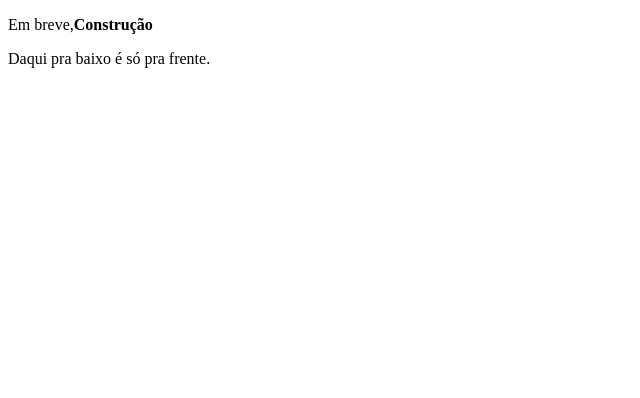
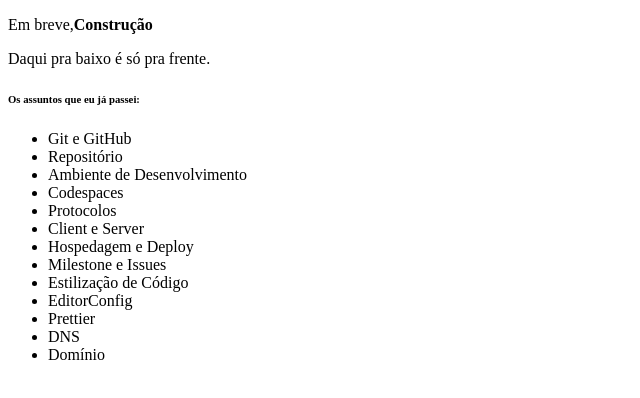
Before and after one commit to ljborba/curso.dev-onde-tudo-comeca, a Next.js app: page / in a window 1280 px wide. Shown: the top 398 px of the page, without its empty margins (0-640 px from the left). Built offline with nearby package versions, Linux system fonts and the light colour scheme.

Commit message:
modifica o arquivo `index.js`.

```diff
--- a/pages/index.js
+++ b/pages/index.js
@@ -3,6 +3,24 @@ function Home() {
         <div>
             <p>Em breve,<strong>Construção</strong></p>
             <p>Daqui pra baixo é só pra frente.</p>
+            <section>
+                <h6>Os assuntos que eu já passei:</h6>
+                <ul>
+                    <li>Git e GitHub</li>
+                    <li>Repositório</li>
+                    <li>Ambiente de Desenvolvimento</li>
+                    <li>Codespaces</li>
+                    <li>Protocolos</li>
+                    <li>Client e Server</li>
+                    <li>Hospedagem e Deploy</li>
+                    <li>Milestone e Issues</li>
+                    <li>Estilização de Código</li>
+                    <li>EditorConfig</li>
+                    <li>Prettier</li>
+                    <li>DNS</li>
+                    <li>Domínio</li>
+                </ul>
+            </section>
         </div>
     )
 }
```
